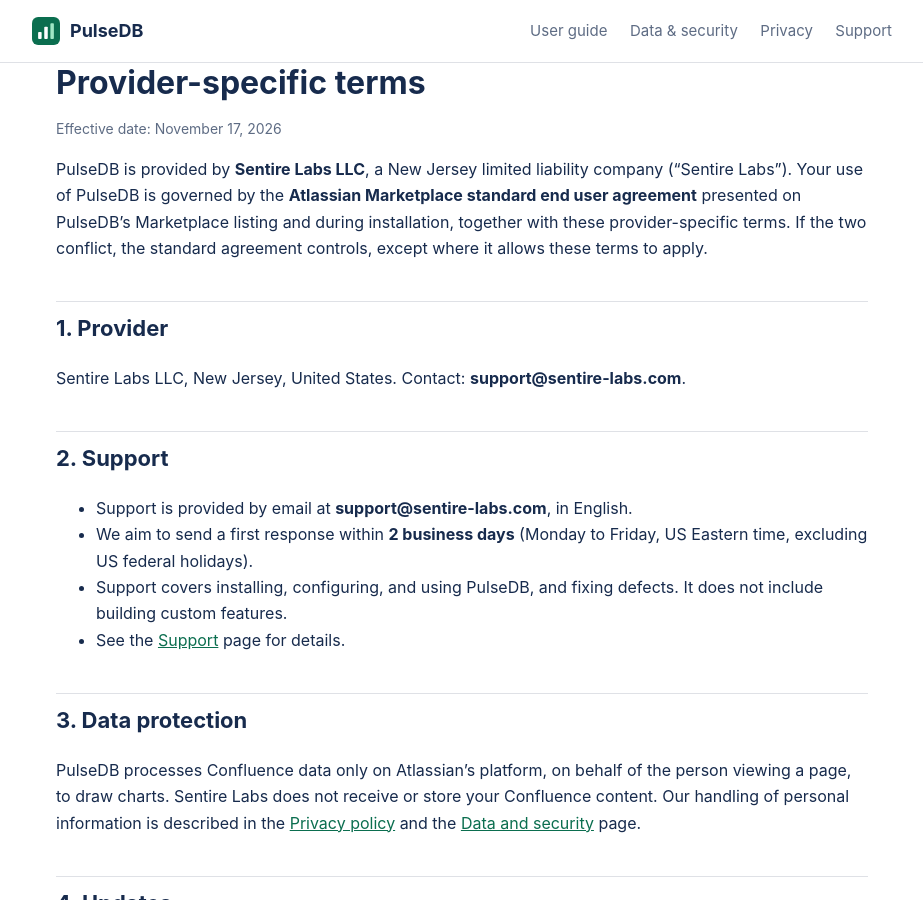
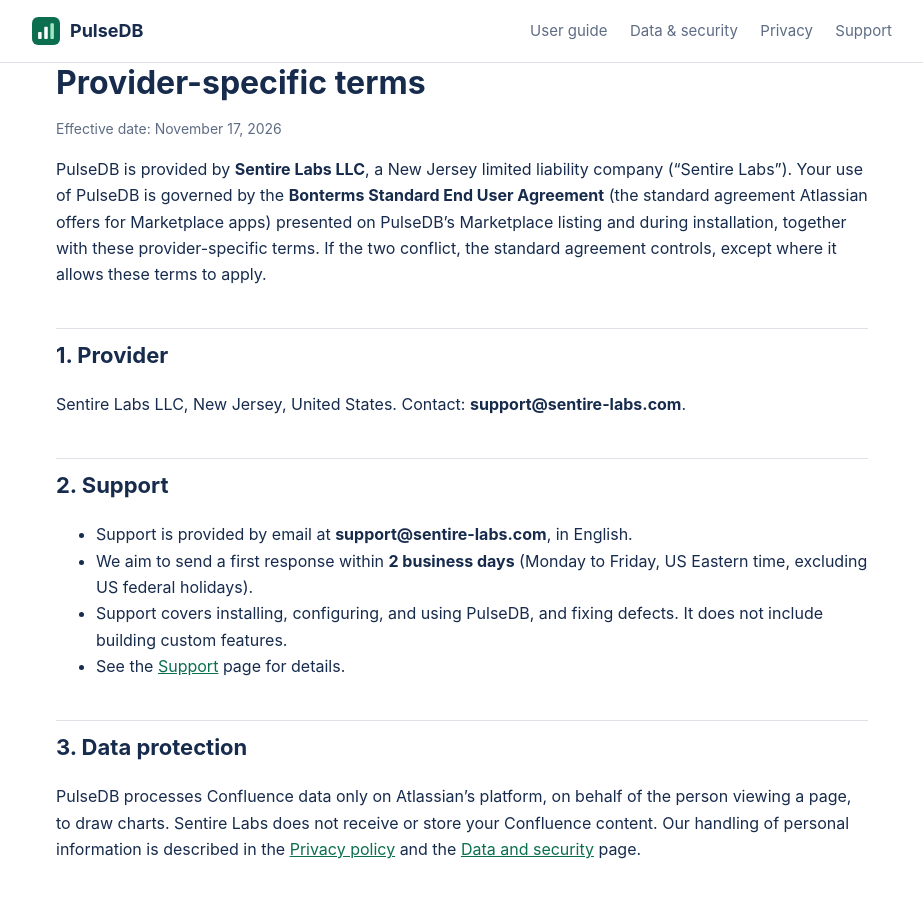
Before and after one commit to firstomega/pulsedb-docs, a Jekyll site: the page built from terms.md, in a window 1280 px wide and 900 px high. Shown: the whole window, without its empty margins (178-1101 px from the left). Built offline with Jekyll 4.4.1, drawn with Linux system fonts in a browser that asks for light colours.

Commit message:
terms: name the Bonterms Standard End User Agreement
Co-Authored-By: Claude Opus 5.5 <noreply@anthropic.com>
Claude-Session: https://claude.ai/code/session_01FsE1GRmuvBTC9bMskyaruV

```diff
--- a/terms.md
+++ b/terms.md
@@ -2,14 +2,14 @@
 layout: default
 title: Provider-specific terms
 permalink: /terms/
-description: Sentire Labs provider-specific terms for PulseDB, supplementing the Atlassian standard end user agreement.
+description: Sentire Labs provider-specific terms for PulseDB, supplementing the Bonterms Standard End User Agreement used on the Atlassian Marketplace.
 ---
 
 # Provider-specific terms
 
 <p class="meta">Effective date: November 17, 2026</p>
 
-PulseDB is provided by **Sentire Labs LLC**, a New Jersey limited liability company ("Sentire Labs"). Your use of PulseDB is governed by the **Atlassian Marketplace standard end user agreement** presented on PulseDB's Marketplace listing and during installation, together with these provider-specific terms. If the two conflict, the standard agreement controls, except where it allows these terms to apply.
+PulseDB is provided by **Sentire Labs LLC**, a New Jersey limited liability company ("Sentire Labs"). Your use of PulseDB is governed by the **Bonterms Standard End User Agreement** (the standard agreement Atlassian offers for Marketplace apps) presented on PulseDB's Marketplace listing and during installation, together with these provider-specific terms. If the two conflict, the standard agreement controls, except where it allows these terms to apply.
 
 ## 1. Provider
 
```
